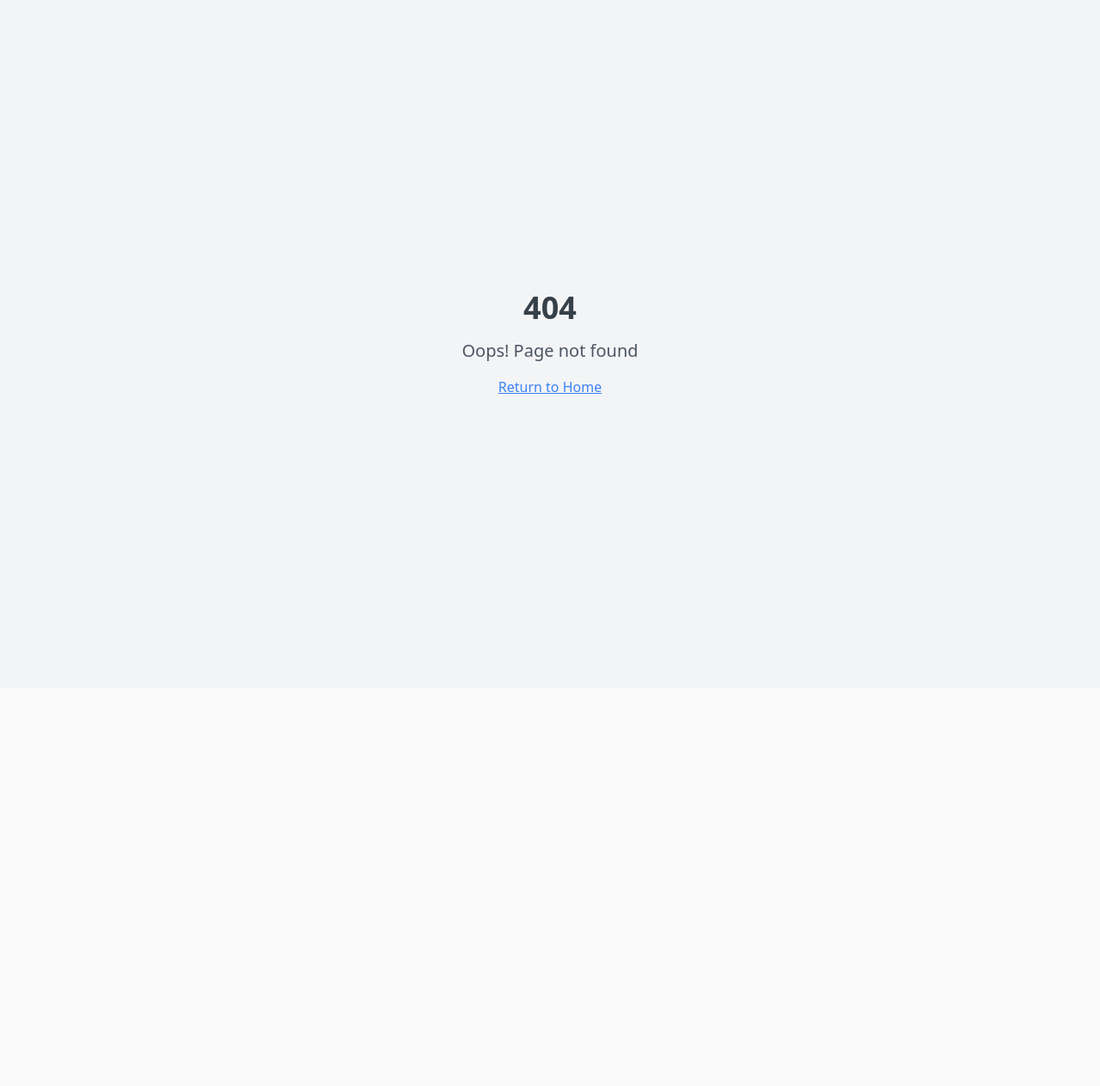
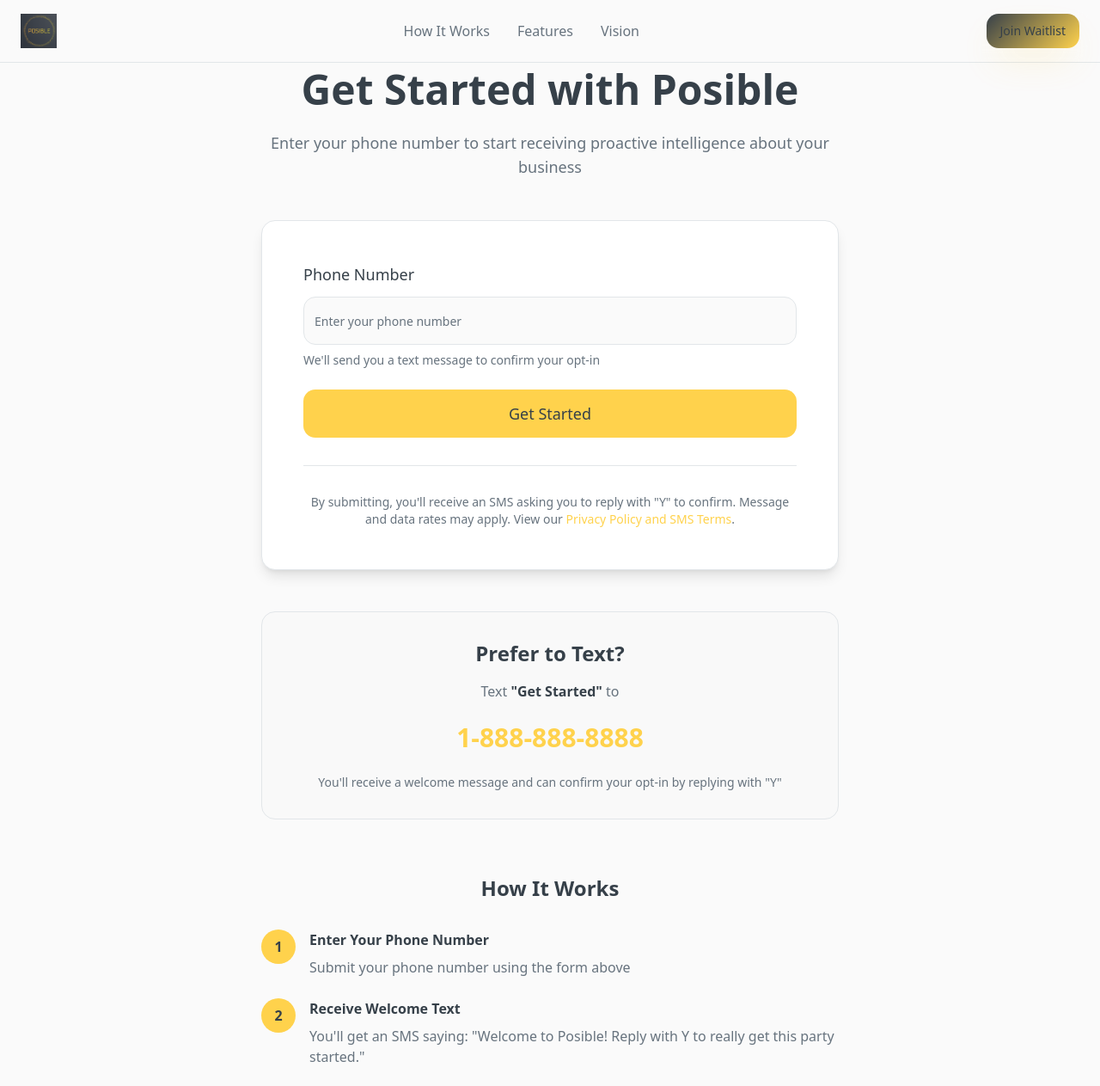
Before and after one commit to Lars-2/go-posible-faster, a React (Vite) app: page /opt-in in a window 1280 px wide. Before the commit this address had no page. Shown: the top 1263 px of the page at 86% size. Before the commit the page ends 800 px from the top, so only its background shows below. Built offline with nearby package versions, Linux system fonts and the light colour scheme.

Commit message:
Add Opt-In page images

```diff
--- a/src/App.tsx
+++ b/src/App.tsx
@@ -5,6 +5,7 @@ import { QueryClient, QueryClientProvider } from "@tanstack/react-query";
 import { BrowserRouter, Routes, Route } from "react-router-dom";
 import Index from "./pages/Index";
 import Privacy from "./pages/Privacy";
+import OptIn from "./pages/OptIn";
 import NotFound from "./pages/NotFound";
 
 const queryClient = new QueryClient();
@@ -18,6 +19,7 @@ const App = () => (
         <Routes>
           <Route path="/" element={<Index />} />
           <Route path="/privacy" element={<Privacy />} />
+          <Route path="/opt-in" element={<OptIn />} />
           {/* ADD ALL CUSTOM ROUTES ABOVE THE CATCH-ALL "*" ROUTE */}
           <Route path="*" element={<NotFound />} />
         </Routes>
--- /dev/null
+++ b/src/pages/OptIn.tsx
@@ -0,0 +1,177 @@
+import { useState } from "react";
+import { Button } from "@/components/ui/button";
+import { Input } from "@/components/ui/input";
+import { Label } from "@/components/ui/label";
+import Header from "@/components/Header";
+import Footer from "@/components/Footer";
+import { toast } from "sonner";
+
+const OptIn = () => {
+  const [phoneNumber, setPhoneNumber] = useState("");
+  const [isLoading, setIsLoading] = useState(false);
+
+  const handleSubmit = async (e: React.FormEvent) => {
+    e.preventDefault();
+
+    // Basic phone number validation
+    const phoneRegex = /^[\d\s\-\+\(\)]+$/;
+    if (!phoneNumber || phoneNumber.length < 10) {
+      toast.error("Please enter a valid phone number");
+      return;
+    }
+
+    if (!phoneRegex.test(phoneNumber)) {
+      toast.error("Please enter a valid phone number");
+      return;
+    }
+
+    setIsLoading(true);
+
+    // Simulate SMS send (in production, this would call your backend)
+    setTimeout(() => {
+      setIsLoading(false);
+      toast.success("Check your phone! We've sent you a text to confirm your opt-in.");
+      setPhoneNumber("");
+    }, 1000);
+  };
+
+  return (
+    <div className="min-h-screen flex flex-col">
+      <Header />
+
+      <main className="flex-grow">
+        <div className="container mx-auto px-6 py-20">
+          <div className="max-w-2xl mx-auto">
+            {/* Main Opt-In Form */}
+            <div className="text-center mb-12">
+              <h1 className="text-4xl md:text-5xl font-bold mb-6">
+                Get Started with Posible
+              </h1>
+              <p className="text-lg text-muted-foreground mb-8">
+                Enter your phone number to start receiving proactive intelligence about your business
+              </p>
+            </div>
+
+            <div className="bg-card border border-border rounded-lg p-8 md:p-12 shadow-lg mb-12">
+              <form onSubmit={handleSubmit} className="space-y-6">
+                <div>
+                  <Label htmlFor="phone" className="text-lg mb-3 block">
+                    Phone Number
+                  </Label>
+                  <Input
+                    id="phone"
+                    type="tel"
+                    placeholder="Enter your phone number"
+                    value={phoneNumber}
+                    onChange={(e) => setPhoneNumber(e.target.value)}
+                    className="text-lg h-14"
+                    disabled={isLoading}
+                  />
+                  <p className="text-sm text-muted-foreground mt-2">
+                    We'll send you a text message to confirm your opt-in
+                  </p>
+                </div>
+
+                <Button
+                  type="submit"
+                  size="lg"
+                  className="w-full text-lg h-14"
+                  disabled={isLoading}
+                >
+                  {isLoading ? "Sending..." : "Get Started"}
+                </Button>
+              </form>
+
+              <div className="mt-8 pt-8 border-t border-border">
+                <p className="text-sm text-muted-foreground text-center">
+                  By submitting, you'll receive an SMS asking you to reply with "Y" to confirm.
+                  Message and data rates may apply. View our{" "}
+                  <a href="/privacy" className="text-primary hover:underline">
+                    Privacy Policy and SMS Terms
+                  </a>
+                  .
+                </p>
+              </div>
+            </div>
+
+            {/* Alternative Method */}
+            <div className="bg-muted/30 border border-border rounded-lg p-8 text-center">
+              <h2 className="text-2xl font-semibold mb-4">
+                Prefer to Text?
+              </h2>
+              <p className="text-muted-foreground mb-6">
+                Text <span className="font-bold text-foreground">"Get Started"</span> to
+              </p>
+              <div className="text-3xl font-bold text-primary mb-6">
+                1-888-888-8888
+              </div>
+              <p className="text-sm text-muted-foreground">
+                You'll receive a welcome message and can confirm your opt-in by replying with "Y"
+              </p>
+            </div>
+
+            {/* How It Works */}
+            <div className="mt-16">
+              <h2 className="text-2xl font-bold mb-8 text-center">
+                How It Works
+              </h2>
+              <div className="space-y-6">
+                <div className="flex gap-4">
+                  <div className="flex-shrink-0 w-10 h-10 bg-primary text-primary-foreground rounded-full flex items-center justify-center font-bold">
+                    1
+                  </div>
+                  <div>
+                    <h3 className="font-semibold mb-2">Enter Your Phone Number</h3>
+                    <p className="text-muted-foreground">
+                      Submit your phone number using the form above
+                    </p>
+                  </div>
+                </div>
+
+                <div className="flex gap-4">
+                  <div className="flex-shrink-0 w-10 h-10 bg-primary text-primary-foreground rounded-full flex items-center justify-center font-bold">
+                    2
+                  </div>
+                  <div>
+                    <h3 className="font-semibold mb-2">Receive Welcome Text</h3>
+                    <p className="text-muted-foreground">
+                      You'll get an SMS saying: "Welcome to Posible! Reply with Y to really get this party started."
+                    </p>
+                  </div>
+                </div>
+
+                <div className="flex gap-4">
+                  <div className="flex-shrink-0 w-10 h-10 bg-primary text-primary-foreground rounded-full flex items-center justify-center font-bold">
+                    3
+                  </div>
+                  <div>
+                    <h3 className="font-semibold mb-2">Confirm with "Y"</h3>
+                    <p className="text-muted-foreground">
+                      Simply reply with the letter "Y" to confirm your opt-in
+                    </p>
+                  </div>
+                </div>
+
+                <div className="flex gap-4">
+                  <div className="flex-shrink-0 w-10 h-10 bg-primary text-primary-foreground rounded-full flex items-center justify-center font-bold">
+                    4
+                  </div>
+                  <div>
+                    <h3 className="font-semibold mb-2">You're All Set!</h3>
+                    <p className="text-muted-foreground">
+                      Get a confirmation: "Awesome, you're in! Let's make magic happen."
+                    </p>
+                  </div>
+                </div>
+              </div>
+            </div>
+          </div>
+        </div>
+      </main>
+
+      <Footer />
+    </div>
+  );
+};
+
+export default OptIn;
```
